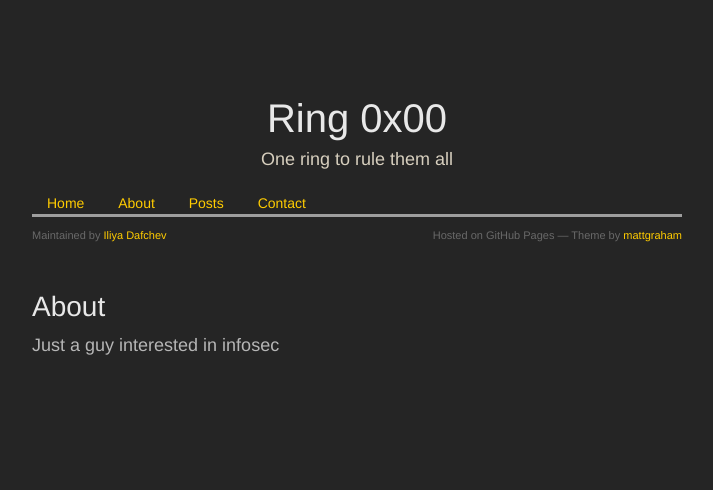
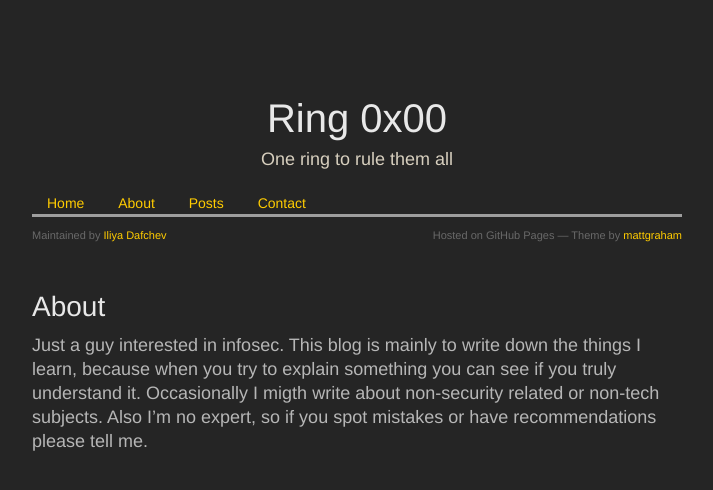
Before and after one commit to idafchev/idafchev.github.io, a Jekyll site: the page built from about.md, in a window 1280 px wide. Shown: the top 490 px of the page, without its empty margins (283-996 px from the left). Built offline with Jekyll 4.4.1, drawn with Linux system fonts in a browser that asks for light colours; nearby versions of some CDN libraries; some web fonts are replaced.

Commit message:
Update about.md

```diff
--- a/about.md
+++ b/about.md
@@ -2,4 +2,4 @@
 layout: page
 title: About
 ---
-### Just a guy interested in infosec
+### Just a guy interested in infosec. This blog is mainly to write down the things I learn, because when you try to explain something you can see if you truly understand it. Occasionally I migth write about non-security related or non-tech subjects.  Also I'm no expert, so if you spot mistakes or have recommendations please tell me.
```
